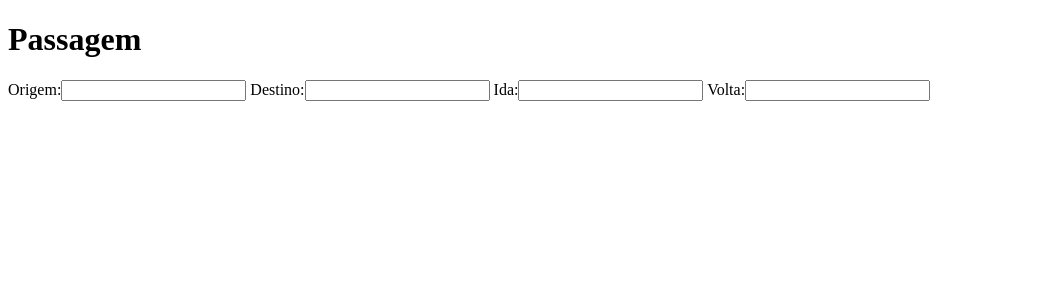
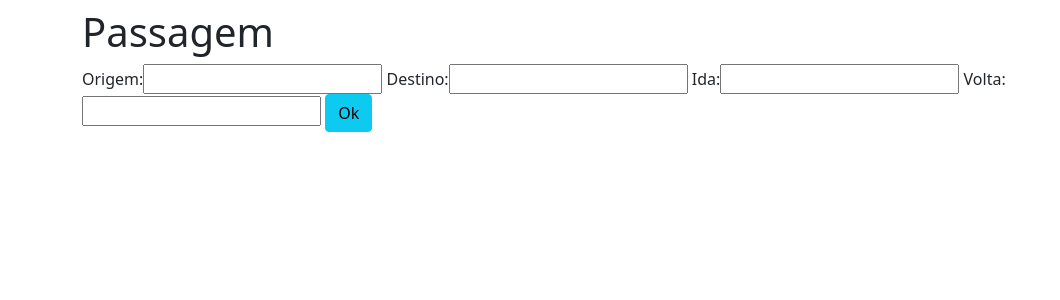
Before and after one commit to RCarteri/Alura, a Django app: page / in a window 1280 px wide. Shown: the top 300 px of the page, without its empty margins (0-1060 px from the left). Run offline with Django 3.2, Linux system fonts and the light colour scheme.

Commit message:
Melhorar visual
Melhorando o visual do formulário exibindo incluindo o bootstrap.

```diff
--- a/python/Django/Formulário/templates/index.html
+++ b/python/Django/Formulário/templates/index.html
@@ -1,12 +1,23 @@
 <!DOCTYPE html>
 <html lang="en">
+
 <head>
     <meta charset="UTF-8">
     <meta name="viewport" content="width=device-width, initial-scale=1.0">
+    <link href="https://cdn.jsdelivr.net/npm/bootstrap@5.0.0-beta1/dist/css/bootstrap.min.css" rel="stylesheet"
+        integrity="sha384-giJF6kkoqNQ00vy+HMDP7azOuL0xtbfIcaT9wjKHr8RbDVddVHyTfAAsrekwKmP1" crossorigin="anonymous">
+    <script src="https://cdn.jsdelivr.net/npm/bootstrap@5.0.0-beta1/dist/js/bootstrap.bundle.min.js"
+        integrity="sha384-ygbV9kiqUc6oa4msXn9868pTtWMgiQaeYH7/t7LECLbyPA2x65Kgf80OJFdroafW"
+        crossorigin="anonymous"></script>
     <title>Passagem</title>
 </head>
+
 <body>
-    <h1>Passagem</h1>
-    {{ form }}
+    <section class="container mt-2">
+        <h1>Passagem</h1>
+        {{ form }}
+        <input type="submit" value="Ok" class="btn btn-info">
+    </section>
 </body>
+
 </html>
```
